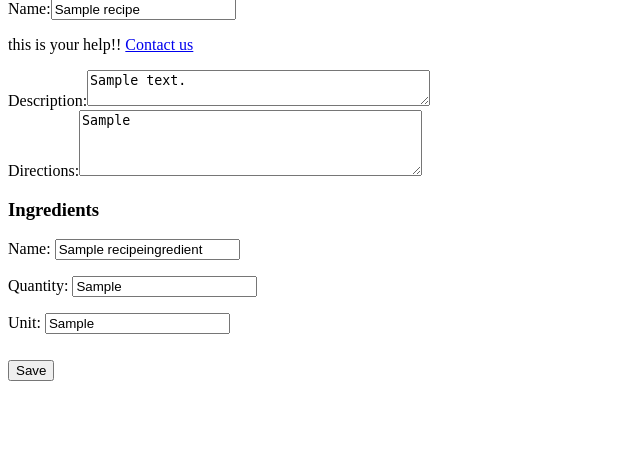
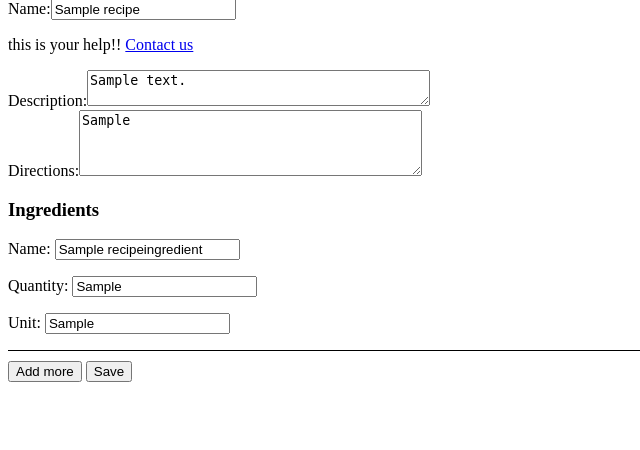
Before and after one commit to aardao/trydjango, a Django app: page /pantry/recipes/1/edit in a window 1280 px wide. Shown: the part 132-582 px from the top of the page, without its empty margins (0-640 px from the left). Run offline with Django 3.2, Linux system fonts and the light colour scheme; a user stored in the database is signed in; tables that the repository leaves empty hold one stand-in row (values such as "Sample post").

Commit message:
0.0.44 C64 - Dynamic New Forms in a Django Formset via JavaScript

```diff
--- a/recipes/templates/recipes/create-update.html
+++ b/recipes/templates/recipes/create-update.html
@@ -1,13 +1,19 @@
 
 {% extends "base.html" %}
 
+
+
+{% block content %}
+
 <style>
-    .ingredient-form{
+    .ingredient-form {
         border-bottom: 1px solid black;
+    }
+    .hidden {
+        display: none
     }
 </style>
 
-{% block content %}
 
 {% if message %}
     <p>{{ message }}</p>
@@ -32,15 +38,47 @@
         {% if formset %}
             <h3>Ingredients</h3>
             {{ formset.management_form}}
-            {% for form in formset %}
+            <div id='ingredient-form-list'>
+                {% for form in formset %}
                 <div class='ingredient-form'>
                     {{ form.as_p    }}
                 </div>
-
-            {% endfor %}
+                {% endfor %}
+            </div>
+            <div id='empty-form' class='hidden'>
+                {{ formset.empty_form.as_p }}
+            </div>
+            <button id='add-more' type='button'>Add more</button>
         {% endif %}
         <button style='margin-top:10px;' type="submit">Save</button>
     </form>
 </div>
 
+<script>
+
+    const addMoreBtn = document.getElementById('add-more')
+    const totalNewForms = document.getElementById('id_form-TOTAL_FORMS')
+
+
+    addMoreBtn.addEventListener('click',add_new_form)
+
+    function add_new_form(event){
+        if (event){
+            event.preventDefault()
+        }
+        const currentIngredientForms = document.getElementsByClassName('ingredient-form')
+        const currentFormCount = currentIngredientForms.length // + 1
+
+        const formCopyTarget = document.getElementById('ingredient-form-list')
+        const copyEmptyFormEl = document.getElementById('empty-form').cloneNode(true)
+        copyEmptyFormEl.setAttribute('class','ingredient-form')
+        copyEmptyFormEl.setAttribute('id',`form-${currentFormCount}`)
+        const regex = new RegExp('__prefix__','g')
+        copyEmptyFormEl.innerHTML = copyEmptyFormEl.innerHTML.replace(regex, currentFormCount)
+        totalNewForms.setAttribute('value', currentFormCount +1)
+
+        formCopyTarget.append(copyEmptyFormEl)
+    }
+</script>
+
 {% endblock content %}
--- a/recipes/views.py
+++ b/recipes/views.py
@@ -38,7 +38,8 @@ def recipe_update_view(request, id=None):
     form = RecipeForm(request.POST or None,instance=obj)
     #form_2 = RecipeIngredientForm(request.POST or None)
     #Formset = modelformset_factory(Model, form=ModelForm, extra=0)
-    RecipeIngredientFormset = modelformset_factory(RecipeIngredient, form=RecipeIngredientForm, extra=0)
+    RecipeIngredientFormset = modelformset_factory(RecipeIngredient,
+        form=RecipeIngredientForm, extra=0)
     qs = obj.recipeingredient_set.all()
     formset = RecipeIngredientFormset(request.POST or None,queryset=qs)
     context = {
@@ -46,15 +47,15 @@ def recipe_update_view(request, id=None):
         "form": form,
         "formset": formset,
         }
+    #if request.method == "POST":
+    #    print(request.POST)
     if all([form.is_valid(), formset.is_valid()]):
         parent = form.save(commit=False)
         parent.save()
 
         for form in formset:
             child = form.save(commit=False)
-            if child.recipe is None:
-                print("Added new")
-                child.recipe = parent
+            child.recipe = parent
             child.save()
         context['message']='Data saved.'
     return render(request,"recipes/create-update.html", context)
--- a/versiones.txt
+++ b/versiones.txt
@@ -1,6 +1,8 @@
 Try Django 3.2 Python Web Development Tutorial Series
     https://www.youtube.com/playlist?list=PLEsfXFp6DpzRMby_cSoWTFw8zaMdTEXgL
 
+
+git commit -m "0.0.44 C64 - Dynamic New Forms in a Django Formset via JavaScript"
 git commit -m "0.0.43 C63 - Rendering Form Fields & More in Templates"
 git commit -m "0.0.42 C62 - Customizing Form Fields, Widgets, Placeholders, & CSS"
 git commit -m "0.0.41 C61 - Manage QuerySets with Django Formsets + modelformset factory "
```
